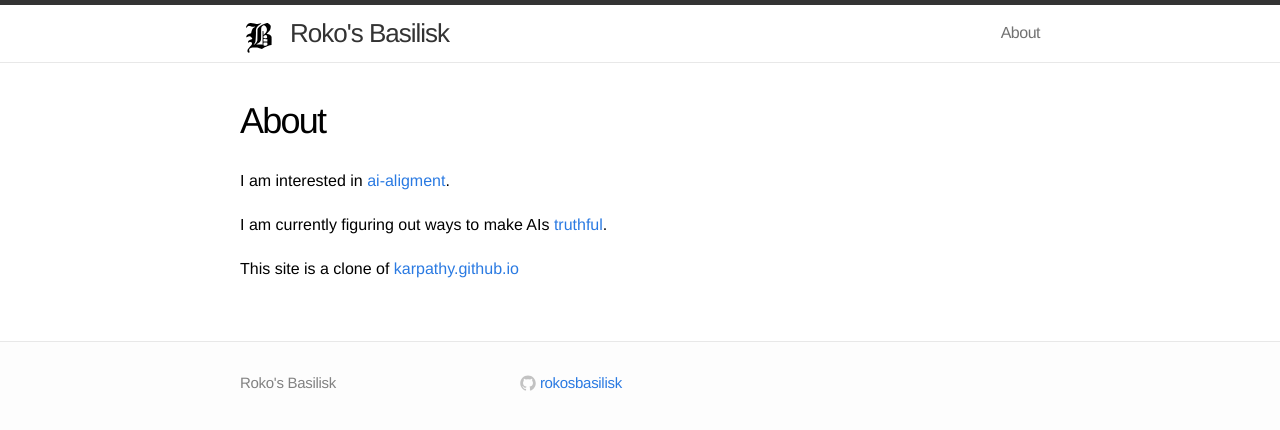
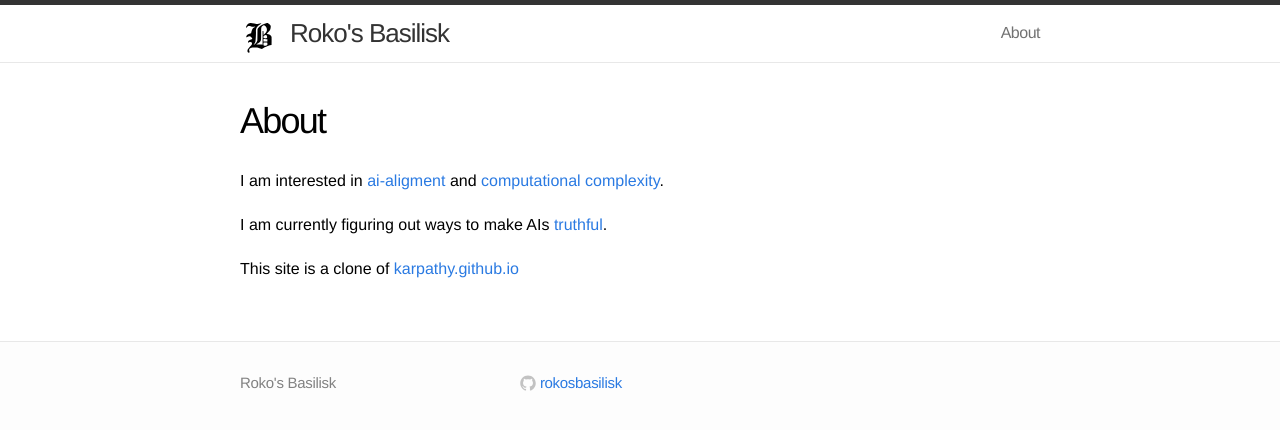
Before and after one commit to rokosbasilisk/rokosbasilisk.github.io, a Jekyll site: the page built from about.md, in a window 1280 px wide. Shown: the top 430 px of the page. Built offline with Jekyll 4.4.1, drawn with Linux system fonts in a browser that asks for light colours.

Commit message:
Update about.md

```diff
--- a/about.md
+++ b/about.md
@@ -4,7 +4,7 @@ title: About
 permalink: /about/
 includelink: true
 ---
-I am interested in [ai-aligment](https://en.wikipedia.org/wiki/AI_control_problem).
+I am interested in [ai-aligment](https://en.wikipedia.org/wiki/AI_control_problem) and [computational complexity](https://en.wikipedia.org/wiki/Computational_complexity_theory).
 
 I am currently figuring out ways to make AIs [truthful](https://www.alignmentforum.org/posts/jWkqACmDes6SoAiyE/truthful-lms-as-a-warm-up-for-aligned-agi).
 
```
